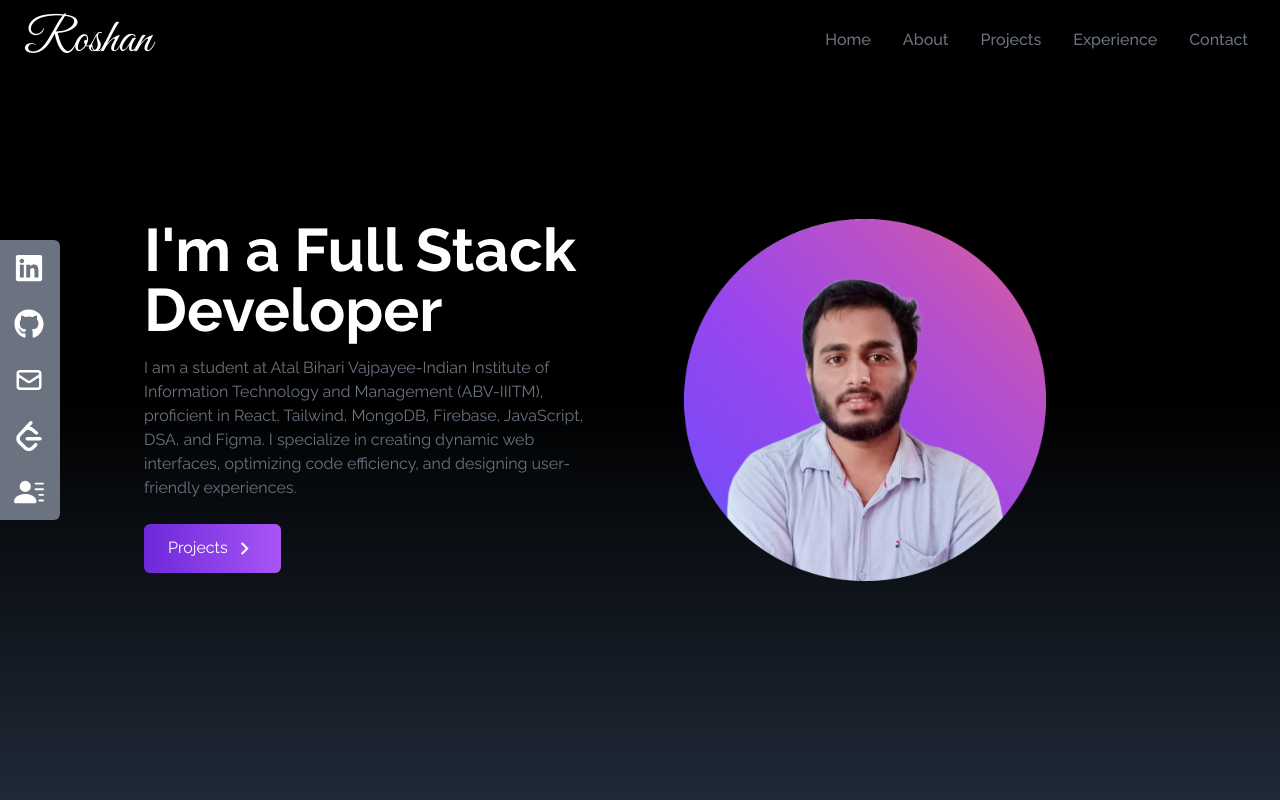
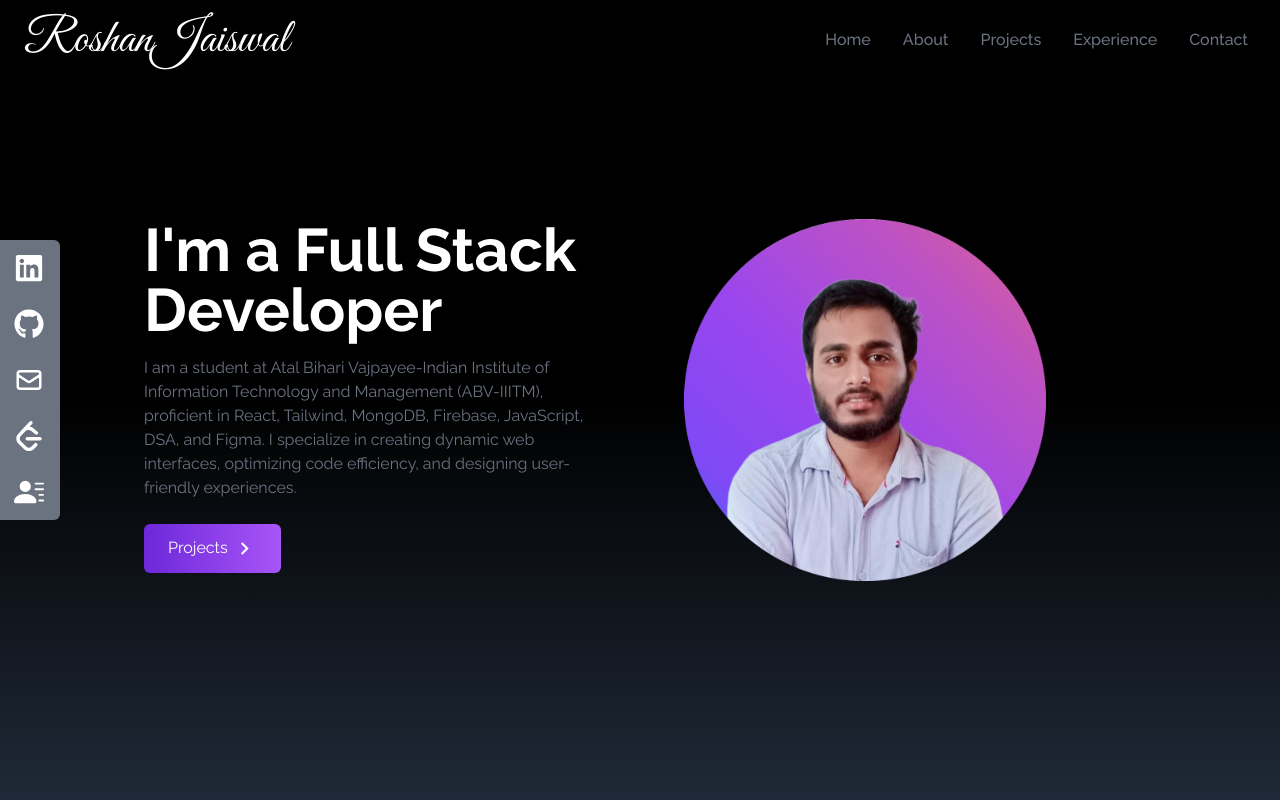
Before and after one commit to CodeCortex/Portfolio, a React (Create React App) app: page / in a window 1280 px wide. Shown: the top 800 px of the page. Built offline with nearby package versions, Linux system fonts and the light colour scheme; the HTML template or start-up script is replaced by a standard one.

Commit message:
logo change

```diff
--- a/src/components/NavBar.jsx
+++ b/src/components/NavBar.jsx
@@ -30,7 +30,7 @@ const NavBar = () => {
   return (
     <div className="flex justify-between items-center w-full h-20 text-white bg-black fixed px-4">
       <div>
-        <h1 className="text-5xl ml-2 font-signature">Roshan</h1>
+        <h1 className="text-5xl ml-2 font-signature">RoshanJaiswal</h1>
       </div>
 
       <ul className="hidden md:flex">
```
